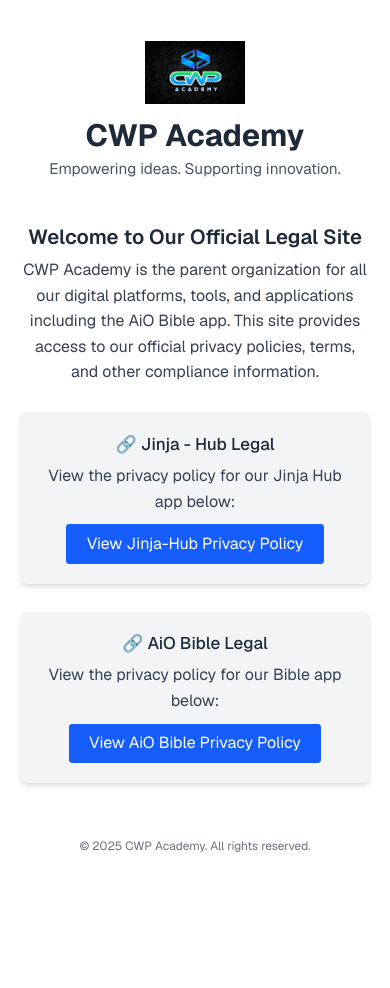
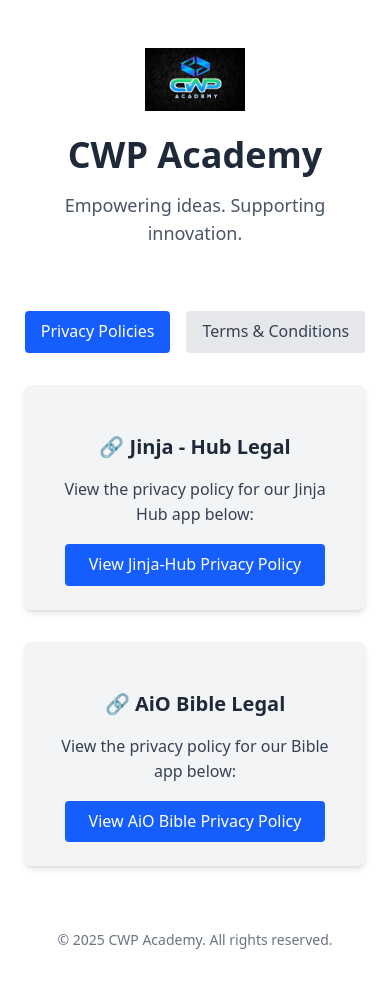
Before and after one commit to PatrickDalington/cwp_legal, a Next.js app: page / in a window 390 px wide. Shown: the top 988 px of the page. Before the commit the page ends 895 px from the top, so only its background shows below. Built offline with nearby package versions, Linux system fonts and the light colour scheme.

Commit message:
Added terms and condition tab

```diff
--- a/src/app/globals.css
+++ b/src/app/globals.css
@@ -3,13 +3,6 @@
 :root {
   --background: #ffffff;
   --foreground: #171717;
-}
-
-@theme inline {
-  --color-background: var(--background);
-  --color-foreground: var(--foreground);
-  --font-sans: var(--font-geist-sans);
-  --font-mono: var(--font-geist-mono);
 }
 
 @media (prefers-color-scheme: dark) {
@@ -29,35 +22,27 @@
   font-size: 16px;
 }
 
-/* Responsive base text scaling */
-html {
-  font-size: 100%;
-}
-
-@media (max-width: 640px) {
-  html {
-    font-size: 90%;
-  }
-}
-
-@media (max-width: 480px) {
-  html {
-    font-size: 85%;
-  }
+html, body {
+  width: 100%;
+  overflow-x: hidden;
 }
 
 /* Utility resets */
+*, *::before, *::after {
+  box-sizing: border-box;
+}
+
 img {
   max-width: 100%;
   height: auto;
 }
 
 a {
-  color: inherit;
   text-decoration: none;
+  /* DO NOT FORCE color: inherit globally unless scoped */
 }
 
-/* Optional: container utility if not using Tailwind's container */
+/* Optional: Tailwind-style container */
 .container {
   width: 100%;
   max-width: 1200px;
@@ -66,3 +51,14 @@
   margin-left: auto;
   margin-right: auto;
 }
+
+/* Optional: better typography (if not using @tailwind/typography) */
+p {
+  margin-bottom: 1rem;
+}
+
+h1, h2, h3 {
+  font-weight: bold;
+  margin-top: 1.5rem;
+  margin-bottom: 1rem;
+}
--- a/src/app/page.tsx
+++ b/src/app/page.tsx
@@ -1,49 +1,99 @@
 'use client';
 
+import { useState } from 'react';
 import Image from 'next/image';
 import Link from 'next/link';
 
 export default function Home() {
+  const [activeTab, setActiveTab] = useState<'privacy' | 'terms'>('privacy');
+
   return (
-    <div className="min-h-screen bg-white text-gray-800 flex flex-col items-center justify-center px-6 py-12 sm:px-12 font-sans">
+    <div className="min-h-screen bg-white text-gray-800 flex flex-col items-center px-6 py-12 sm:px-12 font-sans">
       <header className="mb-12 text-center">
         <Image src="/cwp_logo.jpg" alt="CWP Academy Logo" width={100} height={100} className="mx-auto mb-4" />
         <h1 className="text-4xl sm:text-5xl font-bold mb-2">CWP Academy</h1>
         <p className="text-lg sm:text-xl text-gray-600">Empowering ideas. Supporting innovation.</p>
       </header>
 
-      <main className="w-full max-w-3xl text-center space-y-8">
-        <section>
-          <h2 className="text-2xl font-semibold mb-2">Welcome to Our Official Legal Site</h2>
-          <p className="text-gray-700">
-            CWP Academy is the parent organization for all our digital platforms, tools, and applications including the AiO Bible app.
-            This site provides access to our official privacy policies, terms, and other compliance information.
-          </p>
-        </section>
+      {/* Tabs */}
+      <div className="flex space-x-4 mb-8">
+        <button
+          onClick={() => setActiveTab('privacy')}
+          className={`px-4 py-2 rounded ${
+            activeTab === 'privacy'
+              ? 'bg-blue-600 text-white'
+              : 'bg-gray-200 text-gray-700 hover:bg-gray-300'
+          }`}
+        >
+          Privacy Policies
+        </button>
+        <button
+          onClick={() => setActiveTab('terms')}
+          className={`px-4 py-2 rounded ${
+            activeTab === 'terms'
+              ? 'bg-blue-600 text-white'
+              : 'bg-gray-200 text-gray-700 hover:bg-gray-300'
+          }`}
+        >
+          Terms & Conditions
+        </button>
+      </div>
 
-        <section className="bg-gray-100 rounded-lg p-6 shadow-md">
+      <main className="w-full max-w-3xl space-y-8">
+        {activeTab === 'privacy' && (
+          <>
+            <section className="bg-gray-100 rounded-lg p-6 shadow-md text-center">
               <h3 className="text-xl font-medium mb-2">🔗 Jinja - Hub Legal</h3>
               <p className="mb-3 text-gray-700">View the privacy policy for our Jinja Hub app below:</p>
               <Link
                 href="https://jinja-hub-privacy.vercel.app/policy"
-              className="inline-block bg-blue-600 !text-white px-6 py-2 rounded hover:bg-blue-700 transition"
+                className="inline-block bg-blue-600 text-white px-6 py-2 rounded hover:bg-blue-700 transition"
               >
                 View Jinja-Hub Privacy Policy
               </Link>
             </section>
-        <section className="bg-gray-100 rounded-lg p-6 shadow-md">
+
+            <section className="bg-gray-100 rounded-lg p-6 shadow-md text-center">
               <h3 className="text-xl font-medium mb-2">🔗 AiO Bible Legal</h3>
               <p className="mb-3 text-gray-700">View the privacy policy for our Bible app below:</p>
               <Link
                 href="/aio-policy"
-            className="inline-block bg-blue-600 !text-white px-6 py-2 rounded hover:bg-blue-700 transition"
+                className="inline-block bg-blue-600 text-white px-6 py-2 rounded hover:bg-blue-700 transition"
               >
                 View AiO Bible Privacy Policy
               </Link>
             </section>
+          </>
+        )}
+
+        {activeTab === 'terms' && (
+          <>
+            <section className="bg-gray-100 rounded-lg p-6 shadow-md text-center">
+              <h3 className="text-xl font-medium mb-2">📄 Jinja - Hub Terms</h3>
+              <p className="mb-3 text-gray-700">Read the terms and conditions for our Jinja Hub app:</p>
+              <Link
+                href="https://jinja-hub-privacy.vercel.app/terms"
+                className="inline-block bg-blue-600 text-white px-6 py-2 rounded hover:bg-blue-700 transition"
+              >
+                View Jinja-Hub Terms
+              </Link>
+            </section>
+
+            <section className="bg-gray-100 rounded-lg p-6 shadow-md text-center">
+              <h3 className="text-xl font-medium mb-2">📄 AiO Bible Terms</h3>
+              <p className="mb-3 text-gray-700">Read the terms and conditions for our Bible app:</p>
+              <Link
+                href="/aio-terms"
+                className="inline-block bg-blue-600 text-white px-6 py-2 rounded hover:bg-blue-700 transition"
+              >
+                View AiO Bible Terms
+              </Link>
+            </section>
+          </>
+        )}
       </main>
 
-      <footer className="mt-16 text-sm text-gray-500">
+      <footer className="mt-16 text-sm text-gray-500 text-center">
         &copy; {new Date().getFullYear()} CWP Academy. All rights reserved.
       </footer>
     </div>
```
Lines whose indentation alone changed are shown as unchanged.
